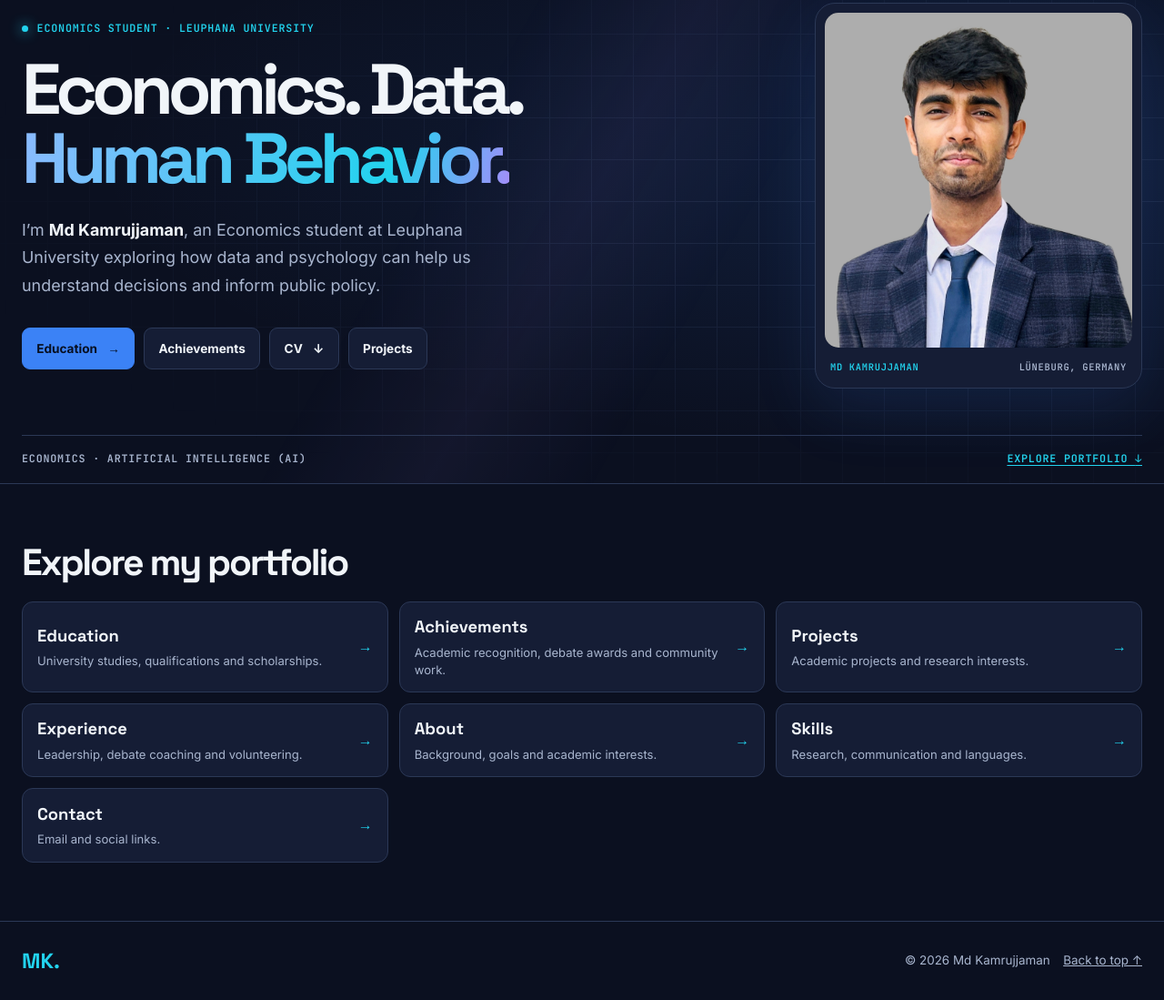
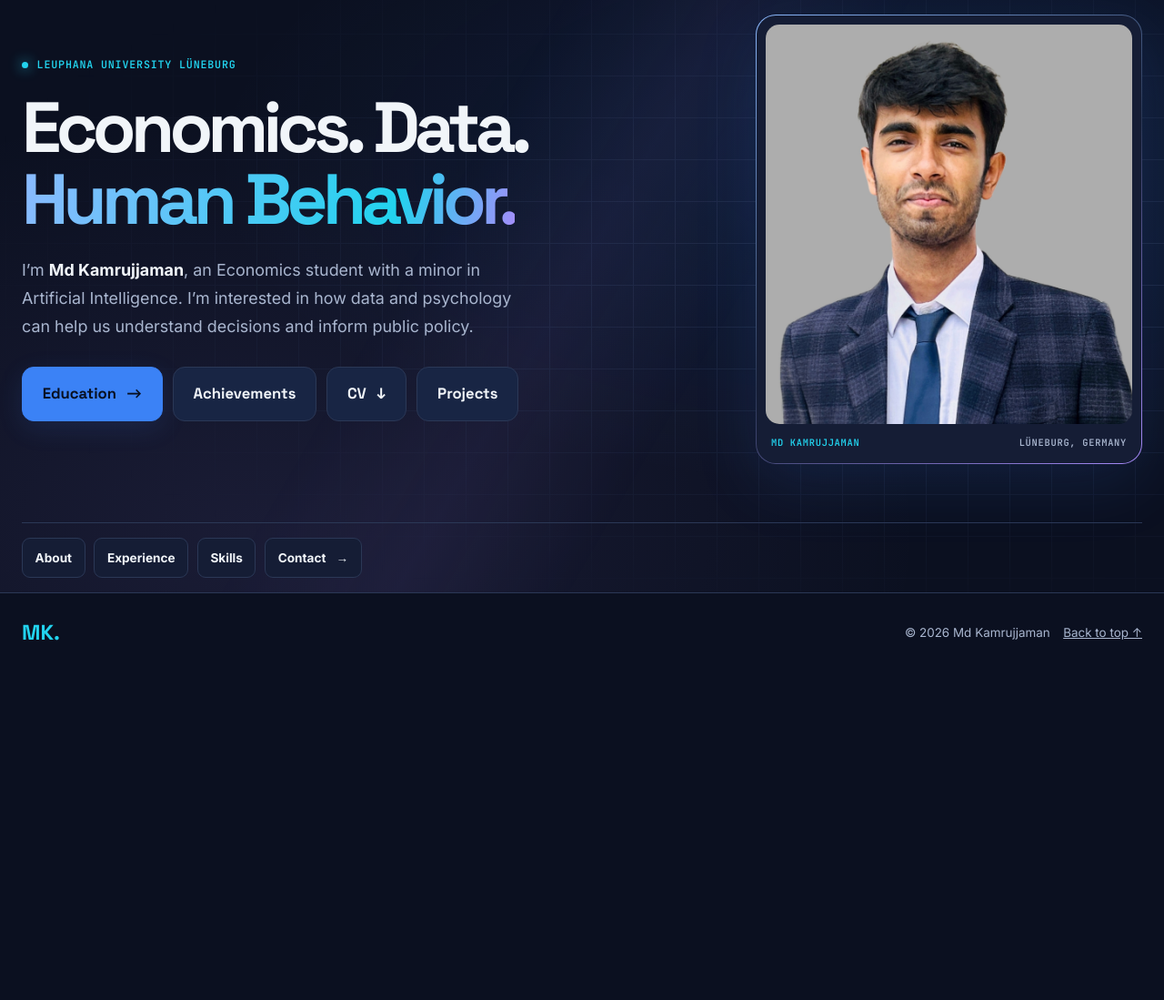
Before and after one commit to kamrujjamanleuphana/kamrujjamanleuphana.github.io, a plain HTML site: page index.html in a window 1280 px wide. Shown: the part 138-1237 px from the top of the page at 91% size. After the commit the page ends 876 px from the top, so only its background shows below. Drawn offline with Linux system fonts and the light colour scheme.

Commit message:
Refine homepage and emphasize portfolio buttons

```diff
--- a/index.html
+++ b/index.html
@@ -37,58 +37,28 @@
       <div class="hero-gridlines" aria-hidden="true"></div>
       <div class="container hero-grid">
         <div class="hero-copy">
-          <p class="eyebrow"><span class="status-dot"></span> Economics student · Leuphana University</p>
+          <p class="eyebrow"><span class="status-dot"></span> Leuphana University Lüneburg</p>
           <h1>Economics. Data.<br>
           <em>Human Behavior.</em></h1>
-          <p class="hero-lead">I’m <strong>Md Kamrujjaman</strong>, an Economics student at Leuphana University exploring how data and psychology can help us understand decisions and inform public policy.</p>
-          <div class="hero-actions">
-            <a href="education.html" class="button button-dark">Education <span aria-hidden="true">→</span></a>
-            <a href="achievements.html" class="button button-outline">Achievements</a>
+          <p class="hero-lead">I’m <strong>Md Kamrujjaman</strong>, an Economics student with a minor in Artificial Intelligence. I’m interested in how data and psychology can help us understand decisions and inform public policy.</p>
+          <nav class="hero-actions" aria-label="Featured portfolio pages">
+            <a href="education.html" class="button button-dark" id="education">Education <span aria-hidden="true">→</span></a>
+            <a href="achievements.html" class="button button-outline" id="achievements">Achievements</a>
             <a href="assets/Md-Kamrujjaman-CV.pdf" class="button button-outline" id="cv" download="Lebenslauf_Kamrujjaman_Md.pdf" aria-label="Download CV (PDF)">CV <span aria-hidden="true">↓</span></a>
-            <a href="projects.html" class="button button-outline">Projects</a>
-          </div>
+            <a href="projects.html" class="button button-outline" id="research">Projects</a>
+          </nav>
         </div>
         <figure class="hero-visual">
           <div class="portrait-frame"><img src="assets/photos/portrait.jpg" alt="Portrait of Md Kamrujjaman" width="1836" height="1989" fetchpriority="high"></div>
           <figcaption class="image-caption"><span>Md Kamrujjaman</span><span>Lüneburg, Germany</span></figcaption>
         </figure>
       </div>
-      <div class="container hero-bottom"><span>Economics · Artificial Intelligence (AI)</span><a href="#portfolio">Explore portfolio <span aria-hidden="true">↓</span></a></div>
-    </section>
-    <section class="portfolio-directory" id="portfolio" aria-labelledby="portfolio-title">
-      <div class="container">
-        <h2 id="portfolio-title">Explore my portfolio</h2>
-        <ul class="portfolio-links">
-        <li><a id="education" href="education.html">
-          <span><strong>Education</strong><span class="portfolio-summary">University studies, qualifications and scholarships.</span></span>
-          <span class="portfolio-arrow" aria-hidden="true">→</span>
-        </a></li>
-        <li><a id="achievements" href="achievements.html">
-          <span><strong>Achievements</strong><span class="portfolio-summary">Academic recognition, debate awards and community work.</span></span>
-          <span class="portfolio-arrow" aria-hidden="true">→</span>
-        </a></li>
-        <li><a id="research" href="projects.html">
-          <span><strong>Projects</strong><span class="portfolio-summary">Academic projects and research interests.</span></span>
-          <span class="portfolio-arrow" aria-hidden="true">→</span>
-        </a></li>
-        <li><a id="experience" href="experience.html">
-          <span><strong>Experience</strong><span class="portfolio-summary">Leadership, debate coaching and volunteering.</span></span>
-          <span class="portfolio-arrow" aria-hidden="true">→</span>
-        </a></li>
-        <li><a id="about" href="about.html">
-          <span><strong>About</strong><span class="portfolio-summary">Background, goals and academic interests.</span></span>
-          <span class="portfolio-arrow" aria-hidden="true">→</span>
-        </a></li>
-        <li><a id="skills" href="skills.html">
-          <span><strong>Skills</strong><span class="portfolio-summary">Research, communication and languages.</span></span>
-          <span class="portfolio-arrow" aria-hidden="true">→</span>
-        </a></li>
-        <li><a id="contact" href="contact.html">
-          <span><strong>Contact</strong><span class="portfolio-summary">Email and social links.</span></span>
-          <span class="portfolio-arrow" aria-hidden="true">→</span>
-        </a></li>
-        </ul>
-      </div>
+      <nav class="container hero-more" aria-label="More portfolio pages">
+        <a href="about.html" class="button button-outline" id="about">About</a>
+        <a href="experience.html" class="button button-outline" id="experience">Experience</a>
+        <a href="skills.html" class="button button-outline" id="skills">Skills</a>
+        <a href="contact.html" class="button button-outline" id="contact">Contact <span aria-hidden="true">→</span></a>
+      </nav>
     </section>
   </main>
   <footer class="site-footer"><div class="container footer-wrap"><div><a href="./" class="footer-logo" aria-label="Homepage">MK.</a></div><div class="footer-right"><span>© <span id="year">2026</span> Md Kamrujjaman</span><a href="#top">Back to top ↑</a></div></div></footer>
--- a/style.css
+++ b/style.css
@@ -89,29 +89,34 @@ strong { color: var(--text); }
 .nav-actions { gap: .65rem; }
 .theme-toggle, .menu-toggle, .dialog-close { min-height: 44px; min-width: 44px; padding: .35rem .65rem; border: 1px solid var(--line); border-radius: 10px; background: var(--panel); color: var(--text); }
 .theme-icon { font-size: 1.25em; }
-.hero { position: relative; isolation: isolate; overflow: clip; padding-block: clamp(2.75rem, 5vw, 5rem) 0; }
-.hero-gridlines { position: absolute; z-index: -1; pointer-events: none; inset: 0; overflow: hidden; background: radial-gradient(ellipse at 86% 40%, var(--glow), transparent 64%); }
+.hero { position: relative; isolation: isolate; overflow: clip; padding-block: clamp(2.4rem, 6vw, 6.25rem) 0; }
+.hero-gridlines { position: absolute; z-index: -1; pointer-events: none; inset: 0; overflow: hidden; background: radial-gradient(ellipse at 78% 34%, var(--glow), transparent 54%), radial-gradient(ellipse at 22% 91%, var(--violet-glow), transparent 52%); }
 .hero-gridlines::before { content: ""; position: absolute; inset: -40px; background: linear-gradient(var(--line) 1px, transparent 1px), linear-gradient(90deg, var(--line) 1px, transparent 1px); background-size: 46px 46px; mask-image: radial-gradient(ellipse at 78% 49%, #0009, transparent 72%); }
 .hero-gridlines::after { content: ""; position: absolute; inset: 0; background: linear-gradient(120deg, transparent 38%, var(--violet-glow) 50%, transparent 62%); opacity: .6; animation: sweep 3s ease-out both; }
 @keyframes sweep { from { transform: translateX(-25%); opacity: 0; } to { transform: none; opacity: .6; } }
-.hero-grid { display: grid; grid-template-columns: minmax(0, 1fr) minmax(0, .53fr); align-items: center; gap: clamp(1.8rem, 5vw, 5rem); }
-.eyebrow, .section-index, .edu-year, .edu-place, .experience-type, .chip, .image-caption, .hero-bottom, .project-facts dt { font: 600 .73rem/1.5 var(--mono); letter-spacing: .07em; text-transform: uppercase; }
+.hero-grid { display: grid; grid-template-columns: minmax(0, 1.62fr) minmax(0, 1fr); align-items: center; gap: clamp(1.75rem, 4vw, 4rem); }
+.eyebrow, .section-index, .edu-year, .edu-place, .experience-type, .chip, .image-caption, .project-facts dt { font: 600 .73rem/1.5 var(--mono); letter-spacing: .07em; text-transform: uppercase; }
 .eyebrow { display: flex; align-items: center; gap: .6rem; color: var(--cyan); margin-bottom: 1.3rem; }
 .status-dot { width: 7px; height: 7px; flex: 0 0 7px; border-radius: 100%; background: var(--cyan); box-shadow: 0 0 14px var(--cyan); }
-.hero h1 { font-size: clamp(3.05rem, 6.1vw, 6rem); line-height: .97; letter-spacing: -.077em; }
+.hero h1 { font-size: clamp(3.05rem, 6.1vw, 6rem); line-height: 1.01; letter-spacing: -.072em; }
 .hero h1 em { font-style: normal; color: var(--accent-text); background: linear-gradient(105deg, var(--accent-text), var(--cyan) 75%, var(--violet)); background-clip: text; -webkit-text-fill-color: transparent; }
-.hero-lead { max-width: 48ch; margin-top: 1.55rem; font-size: clamp(1rem, 1.4vw, 1.16rem); }
-.hero-actions { display: flex; flex-wrap: wrap; gap: .65rem; margin-top: 1.9rem; }
+.hero-lead { max-width: 49ch; margin-top: 1.45rem; font-size: clamp(1rem, 1.4vw, 1.16rem); }
+.hero-actions { display: flex; flex-wrap: wrap; gap: .7rem; margin-top: 1.8rem; }
+.hero-actions .button { min-height: 60px; justify-content: center; padding-inline: clamp(.8rem, 1.7vw, 1.45rem); border-radius: 13px; font: 700 clamp(1rem, 1.3vw, 1.28rem)/1.2 var(--heading); }
+.hero-actions .button-dark { box-shadow: 0 8px 28px var(--glow); }
+.hero-actions .button-outline { background: color-mix(in srgb, var(--panel) 92%, var(--blue)); }
+.hero-actions .button:target, .hero-more .button:target { border-color: var(--cyan); }
+.hero-more { display: flex; flex-wrap: wrap; gap: .6rem; margin-top: clamp(2rem, 5vw, 4.5rem); padding-block: 1rem; border-top: 1px solid var(--line); }
+.hero-more .button { min-height: 44px; padding-inline: .85rem; }
 .button { display: inline-flex; align-items: center; gap: .7rem; min-height: 46px; background: var(--panel); border: 1px solid var(--line); border-radius: 9px; padding: .55rem .95rem; color: var(--text); font-size: .85rem; font-weight: 700; text-decoration: none; transition: border-color .2s, transform .2s; }
 .button-dark { background: var(--blue); border-color: var(--blue); color: #081022; }
 .button:hover, .button:focus-visible { border-color: var(--cyan); transform: translateY(-2px); }
-.hero-visual { width: 100%; max-width: 360px; justify-self: end; padding: .65rem; border: 1px solid var(--line); border-radius: 22px; background: var(--panel); box-shadow: 0 22px 70px var(--glow); }
+.hero-visual { width: 100%; max-width: 425px; justify-self: end; padding: .65rem; border: 1px solid transparent; border-radius: 22px; background: linear-gradient(var(--panel), var(--panel)) padding-box, linear-gradient(145deg, var(--accent-text), var(--line) 52%, var(--violet)) border-box; box-shadow: 0 22px 70px var(--glow); }
 .portrait-frame { aspect-ratio: 1 / 1.09; overflow: hidden; border-radius: 15px; background: var(--bg); }
 .portrait-frame img { width: 100%; height: 100%; object-fit: cover; object-position: center 12%; }
 .image-caption { display: flex; justify-content: space-between; flex-wrap: wrap; gap: .35rem .8rem; padding: .85rem .35rem .25rem; color: var(--muted); font-size: .65rem; }
 .image-caption span:first-child { color: var(--cyan); }
-.hero-bottom { margin-top: clamp(2rem, 4vw, 4rem); border-top: 1px solid var(--line); padding-block: 1.1rem; color: var(--muted); display: flex; flex-wrap: wrap; justify-content: space-between; gap: .75rem; }
-.hero-bottom a, .text-link, .certificate-link { color: var(--cyan); text-underline-offset: .25em; }
+.text-link, .certificate-link { color: var(--cyan); text-underline-offset: .25em; }
 
 .section-muted { background: linear-gradient(135deg, var(--glow), transparent 48%); }
 .section-heading { margin-bottom: clamp(1.6rem, 4vw, 3.25rem); }
@@ -201,7 +206,9 @@ html:has(dialog[open]) { overflow: hidden; }
   .container { width: calc(100% - 2rem); }
   .hero-grid, .about-layout, .achievement-grid, .projects-grid, .skills-grid, .contact-layout { grid-template-columns: minmax(0, 1fr); }
   .hero h1 { font-size: clamp(2.8rem, 9.7vw, 4rem); }
-  .hero-visual { max-width: 320px; justify-self: start; }
+  .hero-visual { max-width: 440px; justify-self: start; }
+  .hero-actions { display: grid; grid-template-columns: repeat(2, minmax(0, 1fr)); }
+  .hero-actions .button { min-height: 54px; }
   .portrait-frame { aspect-ratio: 1.5; }
   .heading-split, .cv-strip { display: block; }
   .cv-strip .button { margin-top: 1.1rem; }
@@ -216,22 +223,7 @@ html:has(dialog[open]) { overflow: hidden; }
 }
 
 
-.portfolio-directory { padding-block: clamp(2.25rem, 5vw, 4rem); border-bottom: 1px solid var(--line); }
-.portfolio-directory h2 { font-size: clamp(1.8rem, 3.2vw, 2.6rem); margin-bottom: 1.25rem; }
-.portfolio-links { list-style: none; margin: 0; padding: 0; display: grid; grid-template-columns: repeat(3, minmax(0, 1fr)); gap: .75rem; }
-.portfolio-links li { display: flex; }
-.portfolio-links a { display: flex; justify-content: space-between; align-items: center; gap: .75rem; width: 100%; padding: .9rem 1rem; border: 1px solid var(--line); border-radius: 12px; background: var(--panel); text-decoration: none; }
-.portfolio-links a:hover, .portfolio-links a:target { border-color: var(--cyan); }
-.portfolio-links strong { font: 700 1.15rem/1.2 var(--heading); }
-.portfolio-summary { display: block; color: var(--muted); font-size: .82rem; line-height: 1.45; margin-top: .25rem; }
-.portfolio-arrow { color: var(--cyan); }
 .detail-page .section { padding-block: clamp(2.75rem, 6vw, 5.5rem); }
 .detail-page h1 { font-size: clamp(2.5rem, 6vw, 4.7rem); letter-spacing: -.055em; }
 .detail-page h1 em { color: var(--accent-text); font-style: normal; }
 .back-link { display: inline-flex; gap: .55rem; margin-bottom: 1.5rem; color: var(--cyan); text-underline-offset: .25em; }
-@media (max-width: 900px) {
-  .portfolio-links { grid-template-columns: repeat(2, minmax(0, 1fr)); }
-}
-@media (max-width: 650px) {
-  .portfolio-links { grid-template-columns: minmax(0, 1fr); }
-}
```
